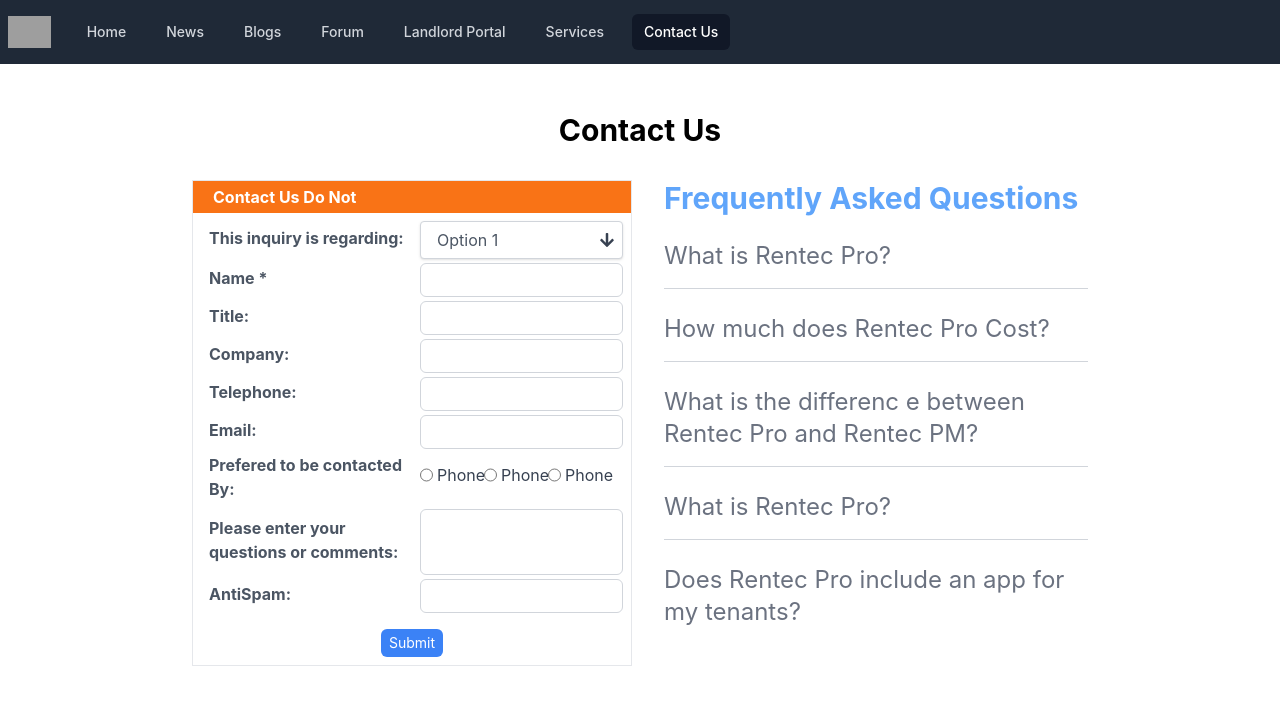
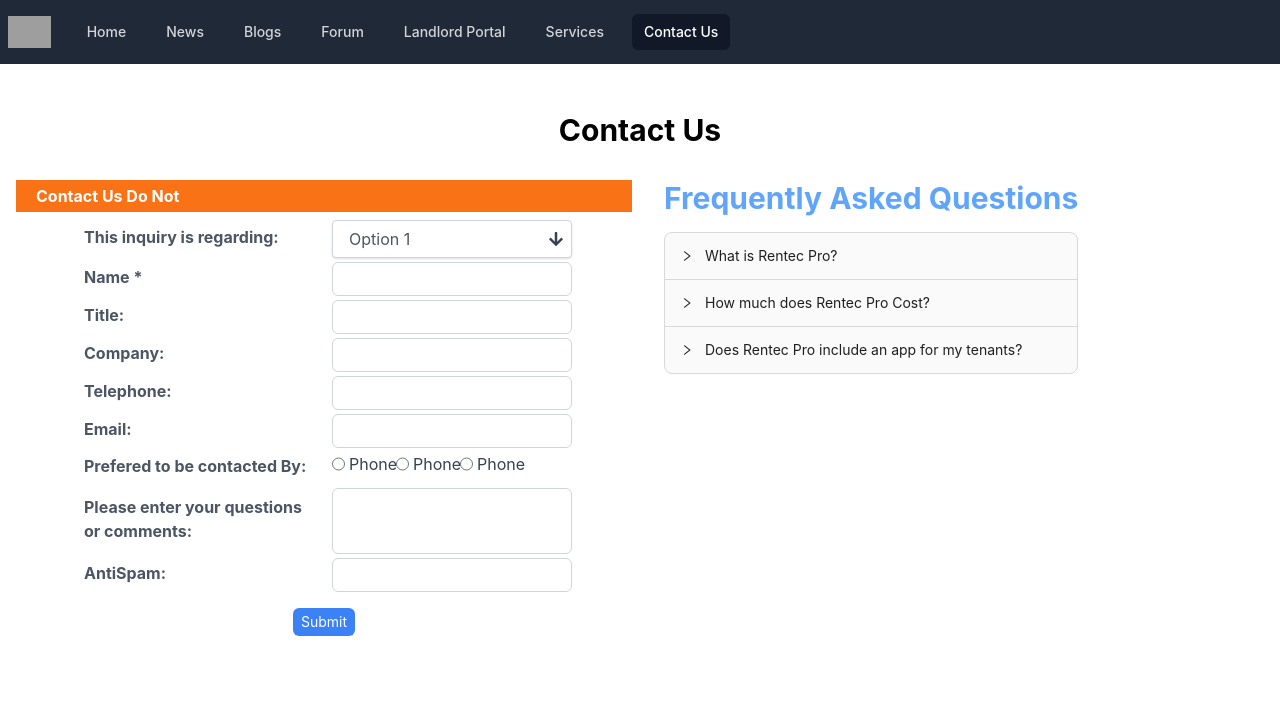
Before and after one commit to terter21002/LandlordLink-frontend, a React (Create React App) app: page /contact in a window 1280 px wide. Shown: the top 704 px of the page. Built offline with nearby package versions, Linux system fonts and the light colour scheme; grey boxes are pictures that could not be loaded.

Commit message:
frontend update 3rd

```diff
--- a/package.json
+++ b/package.json
@@ -16,6 +16,7 @@
     "@types/node": "^16.18.39",
     "@types/react": "^18.2.17",
     "@types/react-dom": "^18.2.7",
+    "antd": "^5.17.0",
     "json-server": "^0.17.3",
     "react": "^18.2.0",
     "react-dom": "^18.2.0",
--- a/src/index.css
+++ b/src/index.css
@@ -40,6 +40,7 @@
     }
     margin: 0
   }
+
   .tail-none {
     display: none;
 
@@ -54,6 +55,9 @@
   .tail-w-2 {
     width: 50%
   }
+  .tail-half {
+    width: 47%
+  }
   .tail-center
   {
     text-align: center;
@@ -63,6 +67,9 @@
   }
   .tail-p-5 {
    padding: 5px
+  }
+  .tail-font {
+    font-size: 22px;
   }
 }
 
--- a/src/index.tsx
+++ b/src/index.tsx
@@ -1,6 +1,7 @@
 import React from 'react';
 import ReactDOM from 'react-dom/client';
 import './index.css';
+
 import App from './App';
 import reportWebVitals from './reportWebVitals';
 import { Provider } from 'react-redux';
--- a/src/pages/blogs/blog.tsx
+++ b/src/pages/blogs/blog.tsx
@@ -10,7 +10,9 @@
 
 const Blog: React.FC<BlogArticleProps> = ({ title, content, date, author }) => {
     return (
-        <div className="max-w-4xl mx-auto mt-8 grid grid-cols-12 gap-4 tail-flex">
+        <>
+        <h1 className='text-3xl text-gray-800 font-bold text-center my-6'>Blog Page</h1>
+        <div className="max-w-7xl mx-auto mt-8 grid grid-cols-12 gap-4 tail-flex">
             <div className='col-span-8 flex justify-center tail-w'>
                 <div>
                     <div className='mx-auto flex  items-center'>
@@ -59,6 +61,7 @@
 
 
         </div>
+        </>
     );
 }
 
--- a/src/pages/blogs/index.tsx
+++ b/src/pages/blogs/index.tsx
@@ -3,7 +3,7 @@
 import { TiMessages } from "react-icons/ti";
 const BlogPage: React.FC = () => {
     return (
-        <div className="max-w-4xl mx-auto mt-8 ">
+        <div className="max-w-7xl mx-auto mt-8 ">
             <h1 className="text-3xl font-bold my-8">Blog Posts</h1>
 
             <div className="grid grid-cols-1 sm:grid-cols-2 lg:grid-cols-3 gap-4 text-gray-500">
--- a/src/pages/contact/index.tsx
+++ b/src/pages/contact/index.tsx
@@ -1,5 +1,6 @@
 import React, { useState } from 'react';
 import { FaArrowDown, } from 'react-icons/fa';
+import { Collapse } from 'antd';
 
 const ContactForm: React.FC = () => {
     const [formData, setFormData] = useState({
@@ -17,13 +18,15 @@
         e.preventDefault();
         console.log(formData); // You can handle form submission logic here
     };
+    const { Panel } = Collapse;
 
     return (
         <div>
+
             <h1 className="text-3xl font-bold my-8 text-center">Contact Us</h1>
-            <div className="max-w-4xl mx-auto mt-8 grid grid-cols-12 tail-flex gap-4">
-                <div className='col-span-6'>
-                    <div className=' border border-black-600'>
+            <div className="max-w-7xl mx-auto mt-8 grid grid-cols-12 tail-flex gap-4">
+                <div className='col-span-6 tail-w'>
+                    <div className='border-black-600'>
                         <div className='bg-orange-500 p-1 text-left text-white font-bold'>
                             <div className='ml-4'>Contact Us Do Not</div>
                         </div>
@@ -112,34 +115,25 @@
                                     <input type="text" id="name" name="name" value={formData.name} onChange={handleChange} className="col-span-6 w-full px-4 py-1 rounded-md border border-gray-300 focus:outline-none focus:border-blue-500" />
                                 </div>
                                 <div className='text-center mt-4'>
-                                <button type="submit" className="bg-blue-500 text-white text-sm px-2 py-1 rounded-md hover:bg-blue-600 focus:outline-none focus:bg-blue-600">Submit</button>
+                                    <button type="submit" className="bg-blue-500 text-white text-sm px-2 py-1 rounded-md hover:bg-blue-600 focus:outline-none focus:bg-blue-600">Submit</button>
                                 </div>
                             </form>
                         </div>
                     </div>
                 </div>
-                <div className='col-span-6 mx-auto ml-4'>
-                    <h1 className='text-blue-400 text-3xl font-bold'>Frequently Asked Questions</h1>
-                    <div className='text-gray-500 text-2xl mt-6'>
-                        What is Rentec Pro?
-                    </div>
-                    <hr className="border-t border-gray-300 my-4 w-full" />
-                    <div className='text-gray-500 text-2xl mt-6'>
-                      How much does Rentec Pro Cost?
-                    </div>
-                    <hr className="border-t border-gray-300 my-4 w-full" />
-                    <div className='text-gray-500 text-2xl mt-6'>
-                        What is the differenc e between Rentec Pro and Rentec PM?
-                    </div>
-                    <hr className="border-t border-gray-300 my-4 w-full" />
-                    <div className='text-gray-500 text-2xl mt-6'>
-                        What is Rentec Pro?
-                    </div>
-                    <hr className="border-t border-gray-300 my-4 w-full" />
-                    <div className='text-gray-500 text-2xl mt-6'>
+                <div className='col-span-6 tail-w mx-auto ml-4'>
+                    <h3 className='text-blue-400 text-3xl font-bold tail-font tail-center'>Frequently Asked Questions</h3>
+                    <Collapse className='mt-4 text-gray-500 w-full'>
+                        <Panel header=" What is Rentec Pro?"  key="1">
+                           Description of this topic
+                        </Panel>
+                        <Panel header=" How much does Rentec Pro Cost?" key="2">
+                          How much does Rentec Pro Cost?
+                        </Panel>
+                        <Panel header=" Does Rentec Pro include an app for my tenants?" key="3">
                         Does Rentec Pro include an app for my tenants?
-                    </div>
-
+                        </Panel>
+                    </Collapse>
                 </div>
             </div>
         </div>
--- a/src/pages/forums/forum.tsx
+++ b/src/pages/forums/forum.tsx
@@ -29,7 +29,7 @@
     return (
 
         <>
-            <div className="max-w-4xl mx-auto mt-8">
+            <div className="max-w-7xl mx-auto mt-8">
                 <h2 className="text-2xl font-bold mb-4">Forum Detail</h2>
                 <div className='grid grid-cols-12 gap-4'>
                     <div className='col-span-2 bg-gray-100 mx-auto p-3'>
--- a/src/pages/forums/index.tsx
+++ b/src/pages/forums/index.tsx
@@ -40,7 +40,7 @@
 
     return (
         <>
-            <div className="max-w-4xl mx-auto mt-8">
+            <div className="max-w-7xl mx-auto mt-8">
                 <h2 className="text-2xl font-bold mb-4">Forum Posts
                     <div className='flex flex-wrap items-center mt-5 tail-flex'>
                         <button className="sm:d-none bg-blue-500 hover:bg-blue-700 text-white font-bold py-1 px-2 rounded-full text-sm tail-none">
--- a/src/pages/portal/index.tsx
+++ b/src/pages/portal/index.tsx
@@ -20,13 +20,12 @@
     return (
         <div>
             <h1 className="text-3xl font-bold my-8 text-center">Landlord Portal</h1>
-            <div className='max-w-4xl mx-auto bg-orange-500 p-1 text-2xl text-left text-white font-bold'>
+            <div className='max-w-7xl mx-auto bg-orange-500 p-1 text-2xl text-left text-white font-bold'>
                 <div className='ml-4'>Add Tenant</div>
             </div>
-            <div className="max-w-4xl mx-auto mt-8 grid grid-cols-12 tail-flex gap-4">
+            <div className="max-w-7xl mx-auto mt-8 grid grid-cols-12 tail-flex gap-4 border py-2 pr-4">
                 <div className='col-span-6'>
                     <div >
-
                         <div>
                             <form onSubmit={handleSubmit} className="text-blue-700 max-w-lg mx-auto p-2">
                                 <div className="mb-1 grid grid-cols-12  gap-4 flex items-center">
@@ -109,20 +108,20 @@
                     <div className='mt-2'>
                         <h1>Utilities Owned:</h1>
                     </div>
-                    <div className='grid grid-cols-12 gap-4'>
-                        <div className='col-span-3 mt-2'>
+                    <div className='grid grid-cols-12 gap-4  tail-flex'>
+                        <div className='col-span-3 mt-2 tail-half' >
                             <h1>Gas($):</h1>
                             <input type="text" id="name" name="name" value={0} onChange={handleChange} className="mt-2 col-span-6 w-full px-4 py-1 rounded-md border border-gray-300 focus:outline-none focus:border-blue-500" />
                         </div>
-                        <div className='col-span-3 mt-2'>
+                        <div className='col-span-3 mt-2 tail-half'>
                             <h1>Electric($):</h1>
                             <input type="text" id="name" name="name" value={0} onChange={handleChange} className="mt-2 col-span-6 w-full px-4 py-1 rounded-md border border-gray-300 focus:outline-none focus:border-blue-500" />
                         </div>
-                        <div className='col-span-3 mt-2'>
+                        <div className='col-span-3 mt-2 tail-half'>
                             <h1>Water($):</h1>
                             <input type="text" id="name" name="name" value={0} onChange={handleChange} className="mt-2 col-span-6 w-full px-4 py-1 rounded-md border border-gray-300 focus:outline-none focus:border-blue-500" />
                         </div>
-                        <div className='col-span-3 mt-2'>
+                        <div className='col-span-3 mt-2 tail-half'>
                             <h1>Telephone($):</h1>
                             <input type="text" id="name" name="name" value={0} onChange={handleChange} className="mt-2 col-span-6 w-full px-4 py-1 rounded-md border border-gray-300 focus:outline-none focus:border-blue-500" />
                         </div>
--- a/src/pages/services/index.tsx
+++ b/src/pages/services/index.tsx
@@ -31,7 +31,7 @@
 
 const Services: React.FC = () => {
     return (
-        <div className="container mx-auto grid grid-cols-12 gap-4 tail-flex">
+        <div className="max-w-7xl mx-auto mt-8 grid grid-cols-12 gap-4 tail-flex">
             <div className='col-span-7 tail-w'>
                 <h1 className="text-3xl font-bold text-black-800 ml-6 font-bold my-8">Services</h1>
                 <h3 className='text-gray-700 font-bold my-3 text-lg'>Property Management</h3>
```
Also changed, not shown: src/pages/posts/index.tsx (+8 -8 lines), 1 other file (tests, documents, lock files or other folders).
